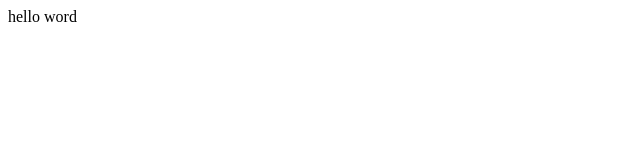
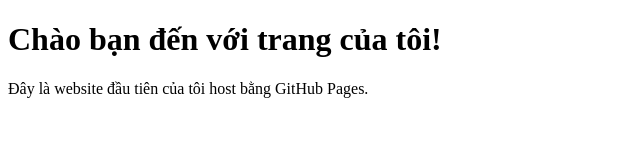
Before and after one commit to HasterIT/100DayCSS, a plain HTML site: page index.html in a window 1280 px wide. Shown: the whole page, without its empty margins (0-640 px from the left). Drawn offline with Linux system fonts and the light colour scheme.

Commit message:
Update index.html

```diff
--- a/index.html
+++ b/index.html
@@ -1 +1,12 @@
-<div>hello word</div>
+<!-- index.html -->
+<!DOCTYPE html>
+<html lang="en">
+<head>
+  <meta charset="UTF-8">
+  <title>Xin chào!</title>
+</head>
+<body>
+  <h1>Chào bạn đến với trang của tôi!</h1>
+  <p>Đây là website đầu tiên của tôi host bằng GitHub Pages.</p>
+</body>
+</html>
```
